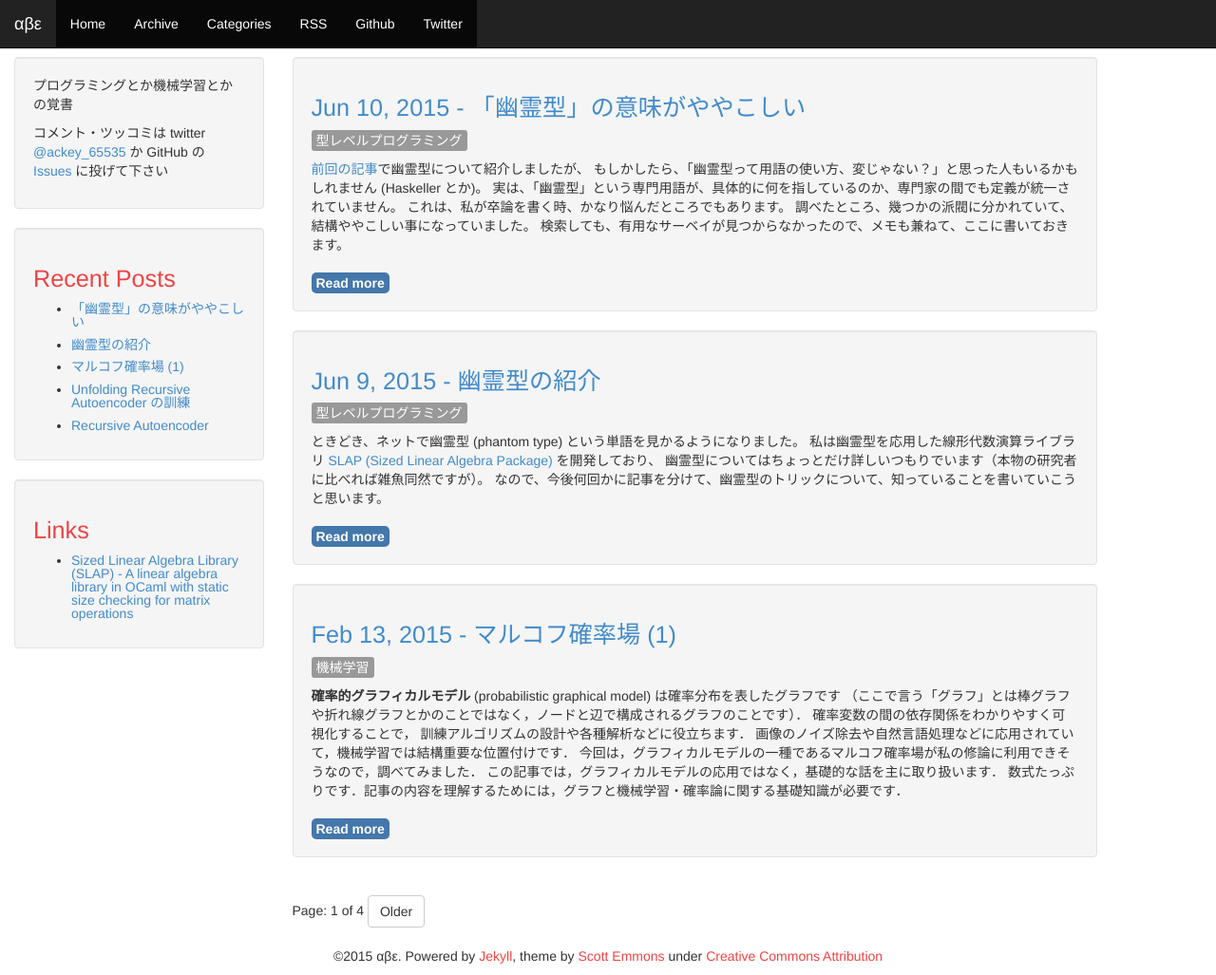
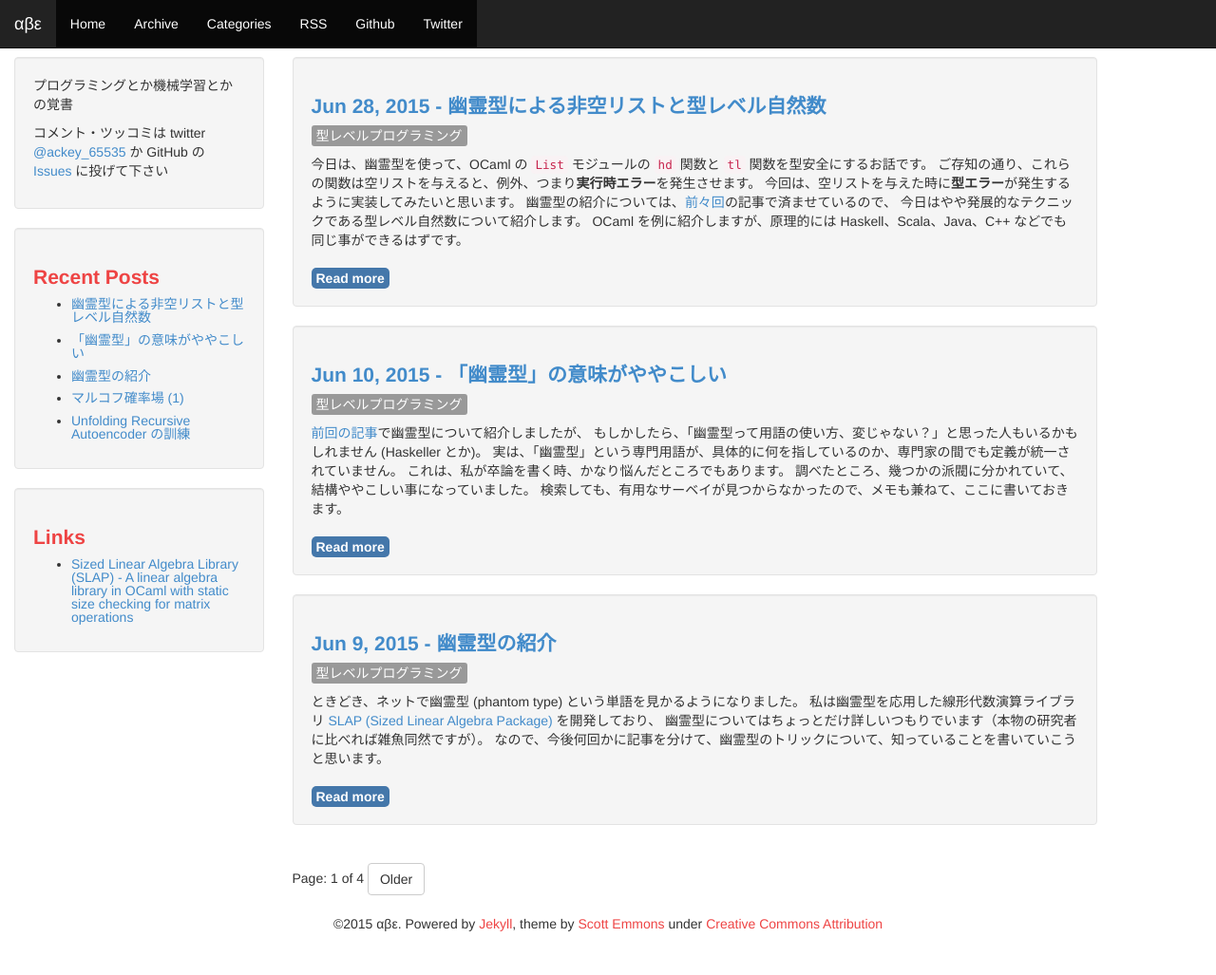
Before and after one commit to akabe/akabe.github.io, a Jekyll site: the page built from index.html, in a window 1280 px wide and 1027 px high. Shown: the whole window at 95% size. Built offline with Jekyll 4.4.1, drawn with Linux system fonts in a browser that asks for light colours; Markdown is read by kramdown in place of the engine named in the settings; the list of posts is cut into pages by our own code; some of the changed lines change nothing that is shown.

Commit message:
Add the article of 2015/6/28

````diff
--- /dev/null
+++ b/_posts/2015-06-28-PhantomTypePeanoTypeNat.md
@@ -0,0 +1,255 @@
+---
+layout: post
+title: "幽霊型による非空リストと型レベル自然数"
+date: 2015-06-28
+categories: 型レベルプログラミング
+---
+
+今日は、幽霊型を使って、OCaml の `List` モジュールの `hd` 関数と `tl` 関数を型安全にするお話です。
+ご存知の通り、これらの関数は空リストを与えると、例外、つまり**実行時エラー**を発生させます。
+今回は、空リストを与えた時に**型エラー**が発生するように実装してみたいと思います。
+幽霊型の紹介については、[前々回]({{ site.baseurl }}/2015/06/PhantomTypeIntro)の記事で済ませているので、
+今日はやや発展的なテクニックである型レベル自然数について紹介します。
+OCaml を例に紹介しますが、原理的には Haskell、Scala、Java、C++ などでも同じ事ができるはずです。
+
+# 非空リスト (non-empty list)
+
+リストと言えば、`hd` はお馴染みの関数ですよね。
+
+```OCaml
+val hd : 'a list -> 'a (* リストの先頭要素を返す *)
+```
+
+知っての通り、`hd` 関数は空リスト `[]` に対して、適用すると**実行時エラー**（例外）を発生します。
+
+```OCaml
+# open List;;
+# hd [];;
+Exception: Failure "hd".
+```
+
+空リストに先頭要素は存在しないので、当たり前です。
+でも、折角なので、この関数を**型安全**にしたいと思いませんか？思いますよね？
+
+## 実装
+
+`hd` 関数を型安全にするには、「空リスト」と「空ではないリスト（非空リスト）」を型で区別することを考えます。
+これは簡単で、[6/9 の記事]({{ site.baseurl }}/2015/06/PhantomTypeIntro)の方法と同じようにやれば、出来ます。
+
+```OCaml
+module NonEmptyList :
+sig
+  type ('a, 'b) t (* 'b は幽霊型変数 *)
+  type empty (* 幽霊型 *)
+  type non_empty (* 幽霊型 *)
+
+  val nil : ('a, empty) t
+  val cons : 'a -> ('a, 'b) t -> ('a, non_empty) t
+  val hd : ('a, non_empty) t -> 'a
+end = struct
+  type ('a, 'b) t = 'a list (* 'b は幽霊型変数 *)
+  type empty (* 幽霊型 *)
+  type non_empty (* 幽霊型 *)
+
+  let nil = []
+  let cons x l = x :: l
+  let hd = List.hd
+end
+```
+
+`('a, empty) t` は「要素の型が `'a` であるような**空リスト**の型」、
+`('a, non_empty) t` は「要素の型が `'a` であるような**非空リスト**の型」です。
+`('a, empty) t` という型を持つのは `nil` だけです。
+`cons` はリストの先頭に要素を追加する関数なので、
+`cons` して得られるリストは必ず非空です。
+ですので、`cons` の戻り値の型は `('a, non_empty) t` という型になっています。
+
+```OCaml
+# open NonEmptyList;;
+# nil;; (* 空リスト *)
+- : ('a, empty) t = <abstr>
+# cons 42 nil;; (* 非空リスト *)
+- : (int, non_empty) t = <abstr>
+```
+
+ちゃんと、空リストと非空リストが型の上で区別されています。
+では、`hd` 関数が型安全になったか、確認してみます。
+
+```OCaml
+# hd (cons 42 nil);; (* 非空リストなので、処理は成功する *)
+- : int = 42
+# hd nil;; (* 空リストなので、型エラーを起こす（実行時エラーでないことに注意） *)
+Error: This expression has type ('a, empty) t
+       but an expression was expected of type ('a, non_empty) t
+       Type empty is not compatible with type non_empty
+```
+
+やったね！ `hd` 関数が型安全になった！
+
+## この方法の問題点
+
+これで、ハッピーエンド、と言いたいところですが、世の中そんなに甘くありません。
+`hd` の対になる関数 `tl` について考えてみます。
+
+```OCaml
+val tl : 'a list -> 'a list
+```
+
+この関数は受け取ったリストから先頭要素を取り除いたリストを返すので、
+引数のリストの長さを `n` とすると、戻り値のリストの長さは `n-1` になります。
+この関数も `hd` と同様に、空リストを与えると、**例外**を投げます。
+
+ここで、`tl` 関数にどのような型を与えれば、型安全になるか考えてみます。
+`tl` 関数は `n-1` の長さのリストを返すので、
+以下のように、長さが1のリストと長さが2のリストで、戻り値の型を変化させる必要があります。
+
+- 長さ1のリストを受け取ると、空リストを返すので、
+  `tl` は型 `('a, non_empty) t -> ('a, empty) t` を持つべき。
+- 一方で、長さ2のリストを受け取ると、非空リスト（長さ1のリスト）を返すので、
+  `tl` は型 `('a, non_empty) t -> ('a, non_empty) t` を持つべき。
+
+困ったことに、長さ1のリストと長さ2のリストで戻り値の型を変化させる必要があります。
+どうやら、「空リストと非空リストを型で区別する方法」では、`tl` 関数に型を付けることは難しそうです。
+
+では、「空リスト（長さ0のリスト）」と「長さ1のリスト」と「長さ2のリスト」を区別する3種類の型を用意すればよいのでしょうか？
+実は、これも、うまくいきません。
+`tl (tl x)` のように、リストに複数回 `tl` 関数が適用される可能性を考えると、
+「長さ3のリスト」や「長さ4のリスト」や、もっと長いリストも型で区別する必要があります。
+結局のところ、`tl` 関数の型を表現するためには、「リストの長さ」つまり「自然数」を型レベルで表現する必要があるのです。
+
+# 型レベル自然数（ペアノ形式）
+
+`tl` 関数を型安全にするために、**型レベル自然数** (type-level natural number) を紹介します。
+型レベル自然数の表現方法は幾つかやり方がありますが、今日は、単純なペアノ形式について紹介します。
+
+## アイディア
+
+「ペアノ」という名前を聞いて、「ペアノの公理」などのキーワードを思い出した人もいるかもしれません。
+そう！そのペアノです。イタリアの数学者です。
+彼は自然数に関する数学理論に多大な貢献した人物で、ペアノ形式の型レベル自然数は、
+彼が自然数の定義に用いた方法に基づいています。
+簡単に説明すると、ゼロを表す記号 z と、**後者** (successor) を表す記号 s を使って、
+自然数全体の集合 $\\Nat$ を以下のように表します。自然数 n の後者 s(n) は n+1 に対応しています。
+
+- $z \\in \\Nat$ （z は自然数である）
+- $\\forall n \\in \\Nat.~s(n) \\in \\Nat$ （任意の自然数 n について、s(n) は自然数である）
+
+例えば、3 は s(s(s(z)))、5 は s(s(s(s(s(z))))) のように表現されます。
+初めての人には、s の個数が自然数に対応する、と考えたほうが解りやすいでしょうか。
+
+では、この自然数の定義を**型**を使ってエンコードしてみます。
+まず、ゼロと後者に対応する型を用意します。
+
+```OCaml
+type z     (* ゼロに対応する幽霊型 *)
+type 'n s  (* 'n の後者 ('n + 1) に対応する幽霊型 *)
+```
+
+3 は `z s s s`、5 は `z s s s s s` のように表現されます。
+そして、`nil` と `cons` には次のような型を割り当てます。
+
+```OCaml
+val nil  : ('a, z) t                        (* 長さゼロのリスト *)
+val cons : 'a -> ('a, 'n) t -> ('a, 'n s) t (* 長さ 'n のリストを受け取り、'n s の長さのリストを返す *)
+```
+
+先程はリスト型 `('a, 'b) t` の型変数 `'b` には、`empty`/`non_empty` を代入していましたが、
+今回は型レベル自然数を入れています。このようにすると、`cons` する度に、`s` が増えていくので、
+
+```OCaml
+# cons 3 (cons 2 (cons 1 nil));; (* 長さ 3 のリスト *)
+- : (int, z s s s) t = <abstr>
+```
+
+のように、長さに対応した型が付くことになります。
+`hd` と `tl` は長さが1以上、つまり `('a, 'n s) t` 型のリストを受け取るので、
+
+```OCaml
+val hd : ('a, 'n s) t -> 'a
+val tl : ('a, 'n s) t -> ('a, 'n) t
+```
+
+という型がつきます。
+`tl` については「長さ `n+1` のリストを受け取り、長さ `n` のリストを返す」ことを型で表しています。
+
+## 実装
+
+今までのアイディアを基に、サイズ型付きリストを実装すると、次のようになります。
+
+```OCaml
+module PSizedList : sig
+  type ('a, 'n) t (* 'n は幽霊型変数 *)
+  type z          (* ゼロに対応する幽霊型 *)
+  type 'n s       (* 'n の後者 ('n + 1) に対応する幽霊型 *)
+
+  val nil  : ('a, z) t
+  val cons : 'a -> ('a, 'n) t -> ('a, 'n s) t
+  val hd : ('a, 'n s) t -> 'a
+  val tl : ('a, 'n s) t -> ('a, 'n) t
+end = struct
+  type ('a, 'n) t = 'a list
+  type z
+  type 'n s
+
+  let nil = []
+  let cons x l = x :: l
+  let hd = List.hd
+  let tl = List.tl
+end
+```
+
+では、本当に型レベル自然数が実現されているか、`tl` が型安全になっているか確認してみます。
+
+```OCaml
+# open PSizedList;;
+# nil;;
+- : ('a, z) t = <abstr>
+# let x = cons 1 nil;;
+val x : (int, z s) t = <abstr>
+# let y = cons 2 x;;
+val y : (int, z s s) t = <abstr>
+# let z = cons 3 y;;
+val z : (int, z s s s) t = <abstr>
+```
+
+ちゃんと、`cons` する度に `s` が増えているので、型レベル自然数が正しく実装されていることがわかります。
+では、`tl` はちゃんと型安全になったでしょうか？
+
+```OCaml
+# tl z;;  (* 長さ 2 のリストが返ってくる *)
+- : (int, z s s) t = <abstr>
+# tl (tl z);;  (* 長さ 1 のリストが返ってくる *)
+- : (int, z s) t = <abstr>
+# tl (tl (tl z));;  (* 空リストが返ってくる *)
+- : (int, z) t = <abstr>
+# tl (tl (tl (tl z)));;  (* 型エラー（空リストは tl できない） *)
+Error: This expression has type (int, z) t
+       but an expression was expected of type (int, 'a s) t
+       Type z is not compatible with type 'a s
+```
+
+ちゃんと型安全になっていますね！
+型レベルプログラミングに馴染みのない人は、恐らく、この辺りで騙されたような気分になってくると思います。
+私も最初はそうでした。かなり慣れが必要なテクニックなので、時間を掛けて理解すると良いと思います。
+でも、使いこなせれば、非常に強力なテクニックであることは間違いないです。
+今までよりも、もっと多くのバグをコンパイル時に検査できるようになります。
+
+## この方法の問題点
+
+今日はペアノ形式の型レベル自然数を使って +1 (cons) と -1 (tl) を実現することができました。
+でも、自然数上の演算は +1 と -1 だけではないですよね？
+実際のプログラミングでは、もっと高級な演算が必要になるケースがあります。
+
+- **加算**: `append` 関数は2つのリストを受け取り、それらを結合したリストを返します。
+  引数のリストの長さを `m`、`n` とおくと、戻り値のリストの長さは `m + n` になります。
+- **乗算**: `concat` 関数はリストのリストを受け取り、全てのリストを結合したリストを返します。
+  例えば、`concat [[1;2]; [3;4]; [5;6]] = [1;2;3;4;5;6]` です。仮に、長さ `m` のリストが `n` 個あり、
+  それらを結合すると考えると、`m * n` の長さのリストを返す必要があります。（正確には、`concat`
+  が結合する各リストの長さは同じでなくとも良いので、乗算ではなく総和）
+- **不等号比較**: 添字アクセスを行う `nth` 関数などでは、境界検査（添字がリストの長さより小さいことの検査）
+  を静的に行いたい、ということもあります。この場合、長さ `n`、添字 `i` について、`0 <= i < n` を型レベルでチェックする必要があります。
+
+ここで挙げたのあくまで、例に過ぎません。
+他にも、静的検査で実現したい課題は沢山あります（リストがソート済みかどうか検査したい、とかね）。
+これらのケースについては、ここで紹介した愚直なペアノ形式の型レベル自然数では、取り扱うことができません。
+今後、これらの問題を解決する方法について、少しずつ紹介していこうと思います。
--- a/css/github.css
+++ b/css/github.css
@@ -1,7 +1,7 @@
 /* https://github.com/richleland/pygments-css/blob/master/github.css */
 
 .highlight .hll { background-color: #ffffcc }
-.highlight .c { color: #999988; font-style: italic } /* Comment */
+.highlight .c { color: #666666; font-style: italic } /* Comment */
 .highlight .err { color: #a61717; background-color: #e3d2d2 } /* Error */
 .highlight .k { color: #000000; font-weight: bold } /* Keyword */
 .highlight .o { color: #000000; font-weight: bold } /* Operator */
--- a/css/theme.css
+++ b/css/theme.css
@@ -35,12 +35,14 @@
 
 .well h1 {
     color: #ee4444;
-    font-size: 1.8em;
+    font-size: 1.5em;
+    font-weight: bold;
 }
 
 .well h2 {
-    color: #4444ee;
+    color: #ee4444;
     font-size: 1.3em;
+    font-weight: bold;
 }
 
 .author {
@@ -110,7 +112,8 @@
 }
 
 .label {
-    margin-top: -60px;
-    padding-top: 60px;
-    font-weight: normal;
+    /*margin-top: -60px;
+    padding-top: 60px;*/
+  font-size: 1.2em !important;
+  font-weight: normal !important;
 }
````
